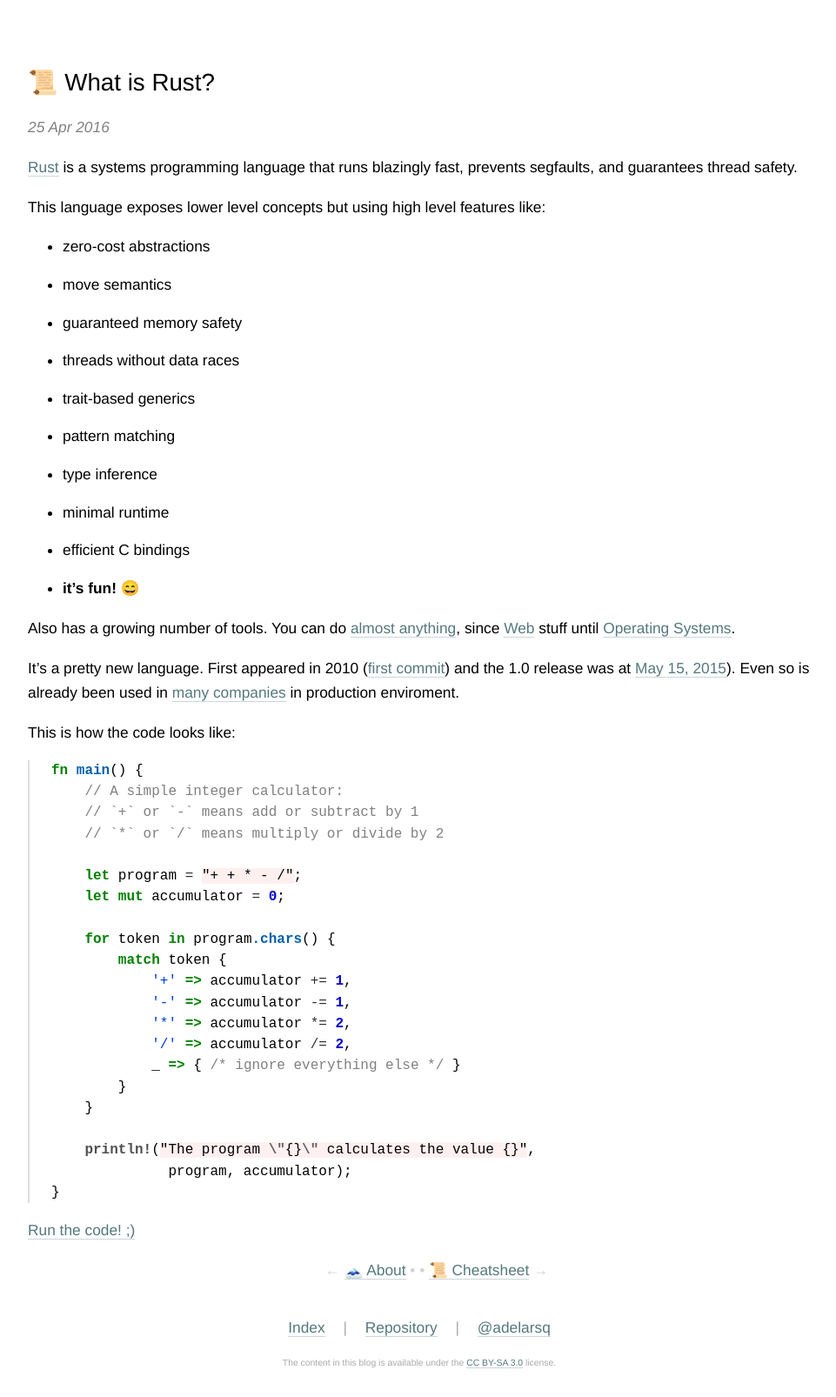
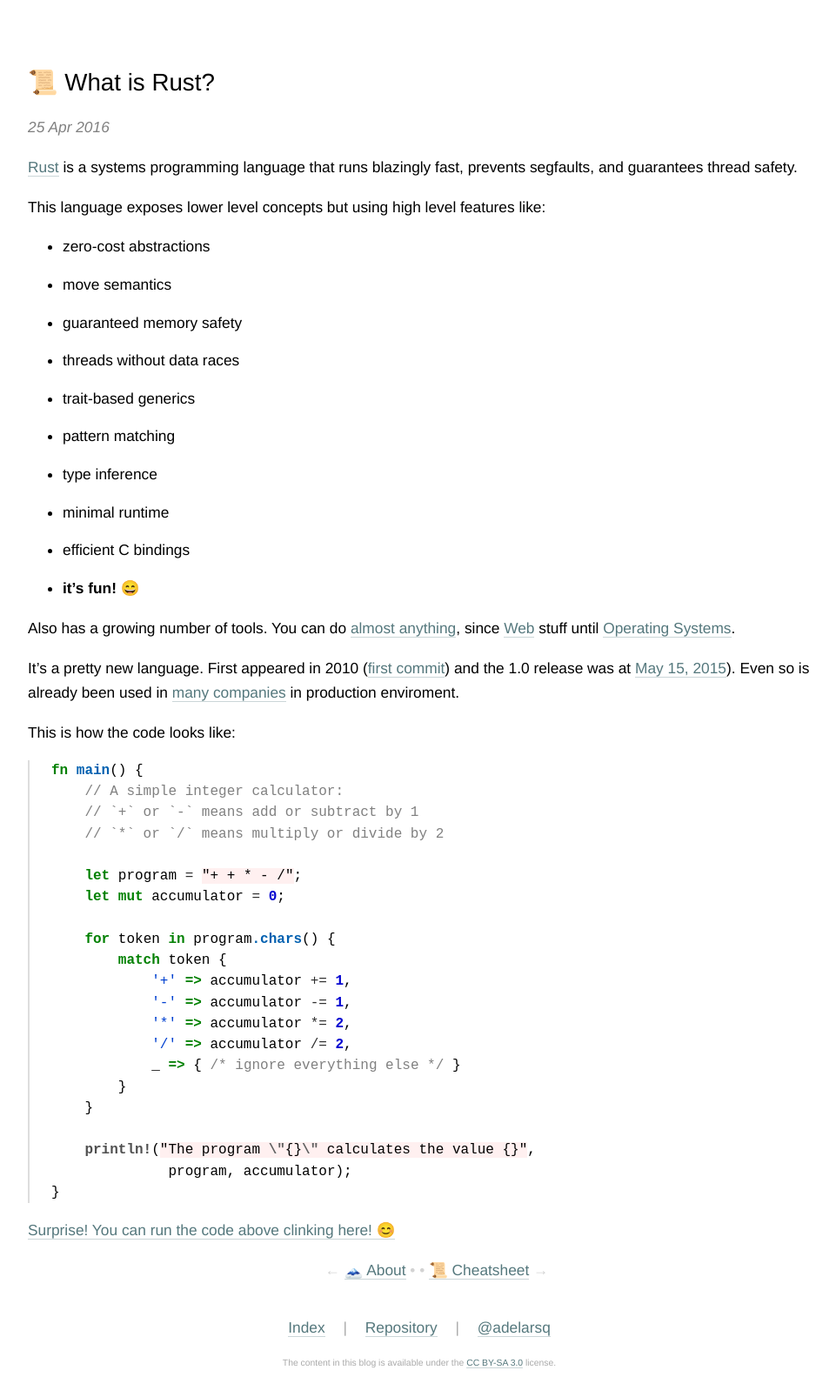
Before and after one commit to adelarsq/daily-rust.github.io, a Jekyll site: the page built from _posts/2016-04-25-what_is_rust.md, in a window 1280 px wide. Shown: the whole page at 87% size, without its empty margins (158-1119 px from the left). Built offline with Jekyll 4.4.1, drawn with Linux system fonts in a browser that asks for light colours.

Commit message:
Update 2016-04-25-what_is_rust.md

````diff
--- a/_posts/2016-04-25-what_is_rust.md
+++ b/_posts/2016-04-25-what_is_rust.md
@@ -49,4 +49,4 @@ fn main() {
               program, accumulator);
 }
 ```
-[Run the code! ;)](https://play.rust-lang.org/?code=%2F%2F%20This%20code%20is%20editable%20and%20runnable!%0Afn%20main()%20%7B%0A%20%20%20%20%2F%2F%20A%20simple%20integer%20calculator%3A%0A%20%20%20%20%2F%2F%20%60%2B%60%20or%20%60-%60%20means%20add%20or%20subtract%20by%201%0A%20%20%20%20%2F%2F%20%60*%60%20or%20%60%2F%60%20means%20multiply%20or%20divide%20by%202%0A%0A%20%20%20%20let%20program%20%3D%20%22%2B%20%2B%20*%20-%20%2F%22%3B%0A%20%20%20%20let%20mut%20accumulator%20%3D%200%3B%0A%0A%20%20%20%20for%20token%20in%20program.chars()%20%7B%0A%20%20%20%20%20%20%20%20match%20token%20%7B%0A%20%20%20%20%20%20%20%20%20%20%20%20%27%2B%27%20%3D%3E%20accumulator%20%2B%3D%201%2C%0A%20%20%20%20%20%20%20%20%20%20%20%20%27-%27%20%3D%3E%20accumulator%20-%3D%201%2C%0A%20%20%20%20%20%20%20%20%20%20%20%20%27*%27%20%3D%3E%20accumulator%20*%3D%202%2C%0A%20%20%20%20%20%20%20%20%20%20%20%20%27%2F%27%20%3D%3E%20accumulator%20%2F%3D%202%2C%0A%20%20%20%20%20%20%20%20%20%20%20%20_%20%3D%3E%20%7B%20%2F*%20ignore%20everything%20else%20*%2F%20%7D%0A%20%20%20%20%20%20%20%20%7D%0A%20%20%20%20%7D%0A%0A%20%20%20%20println!(%22The%20program%20%5C%22%7B%7D%5C%22%20calculates%20the%20value%20%7B%7D%22%2C%0A%20%20%20%20%20%20%20%20%20%20%20%20%20%20program%2C%20accumulator)%3B%0A%7D%0A&run=1)
+[Surprise! You can run the code above clinking here! 😊](https://play.rust-lang.org/?code=%2F%2F%20This%20code%20is%20editable%20and%20runnable!%0Afn%20main()%20%7B%0A%20%20%20%20%2F%2F%20A%20simple%20integer%20calculator%3A%0A%20%20%20%20%2F%2F%20%60%2B%60%20or%20%60-%60%20means%20add%20or%20subtract%20by%201%0A%20%20%20%20%2F%2F%20%60*%60%20or%20%60%2F%60%20means%20multiply%20or%20divide%20by%202%0A%0A%20%20%20%20let%20program%20%3D%20%22%2B%20%2B%20*%20-%20%2F%22%3B%0A%20%20%20%20let%20mut%20accumulator%20%3D%200%3B%0A%0A%20%20%20%20for%20token%20in%20program.chars()%20%7B%0A%20%20%20%20%20%20%20%20match%20token%20%7B%0A%20%20%20%20%20%20%20%20%20%20%20%20%27%2B%27%20%3D%3E%20accumulator%20%2B%3D%201%2C%0A%20%20%20%20%20%20%20%20%20%20%20%20%27-%27%20%3D%3E%20accumulator%20-%3D%201%2C%0A%20%20%20%20%20%20%20%20%20%20%20%20%27*%27%20%3D%3E%20accumulator%20*%3D%202%2C%0A%20%20%20%20%20%20%20%20%20%20%20%20%27%2F%27%20%3D%3E%20accumulator%20%2F%3D%202%2C%0A%20%20%20%20%20%20%20%20%20%20%20%20_%20%3D%3E%20%7B%20%2F*%20ignore%20everything%20else%20*%2F%20%7D%0A%20%20%20%20%20%20%20%20%7D%0A%20%20%20%20%7D%0A%0A%20%20%20%20println!(%22The%20program%20%5C%22%7B%7D%5C%22%20calculates%20the%20value%20%7B%7D%22%2C%0A%20%20%20%20%20%20%20%20%20%20%20%20%20%20program%2C%20accumulator)%3B%0A%7D%0A&run=1)
````
